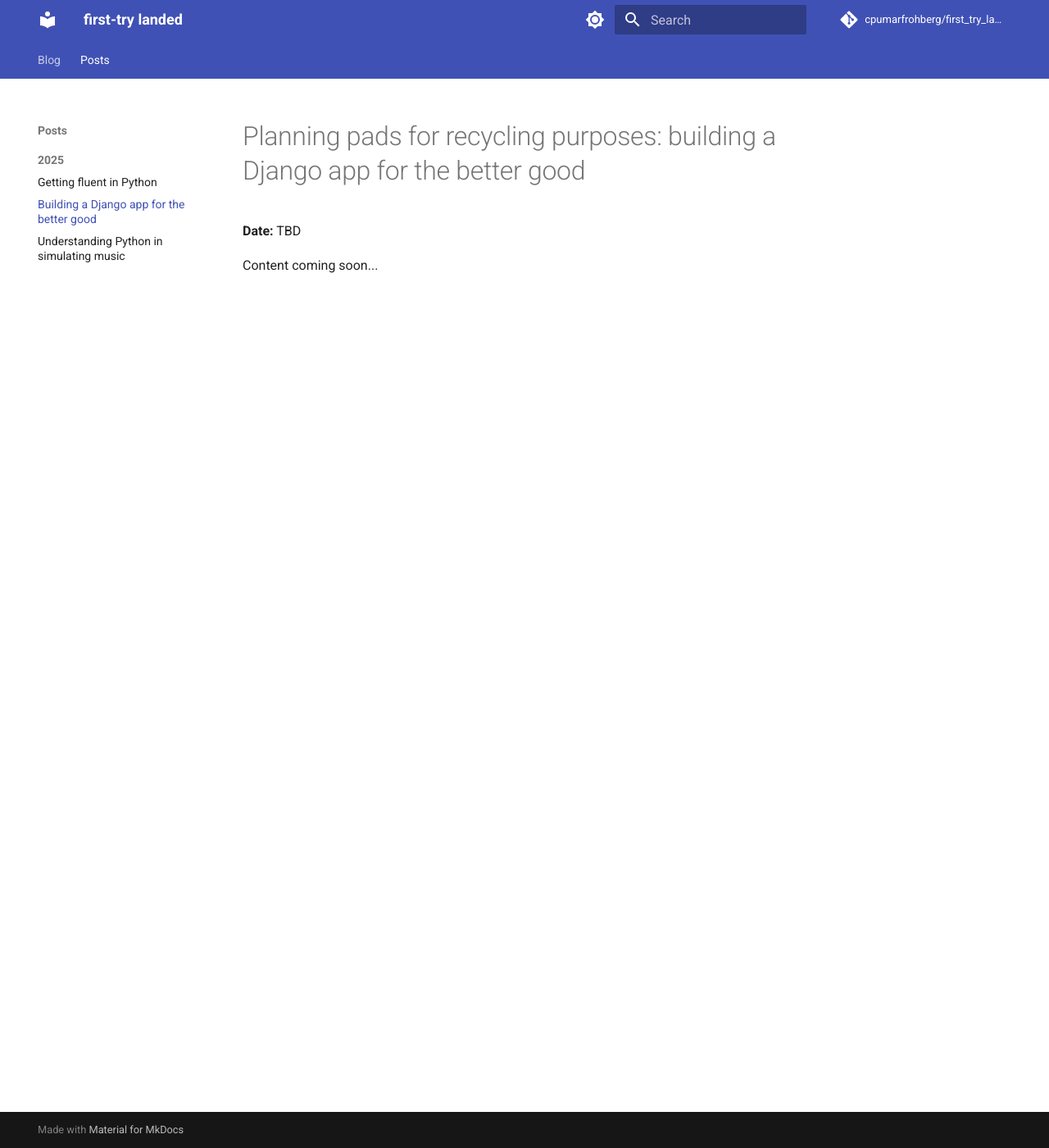
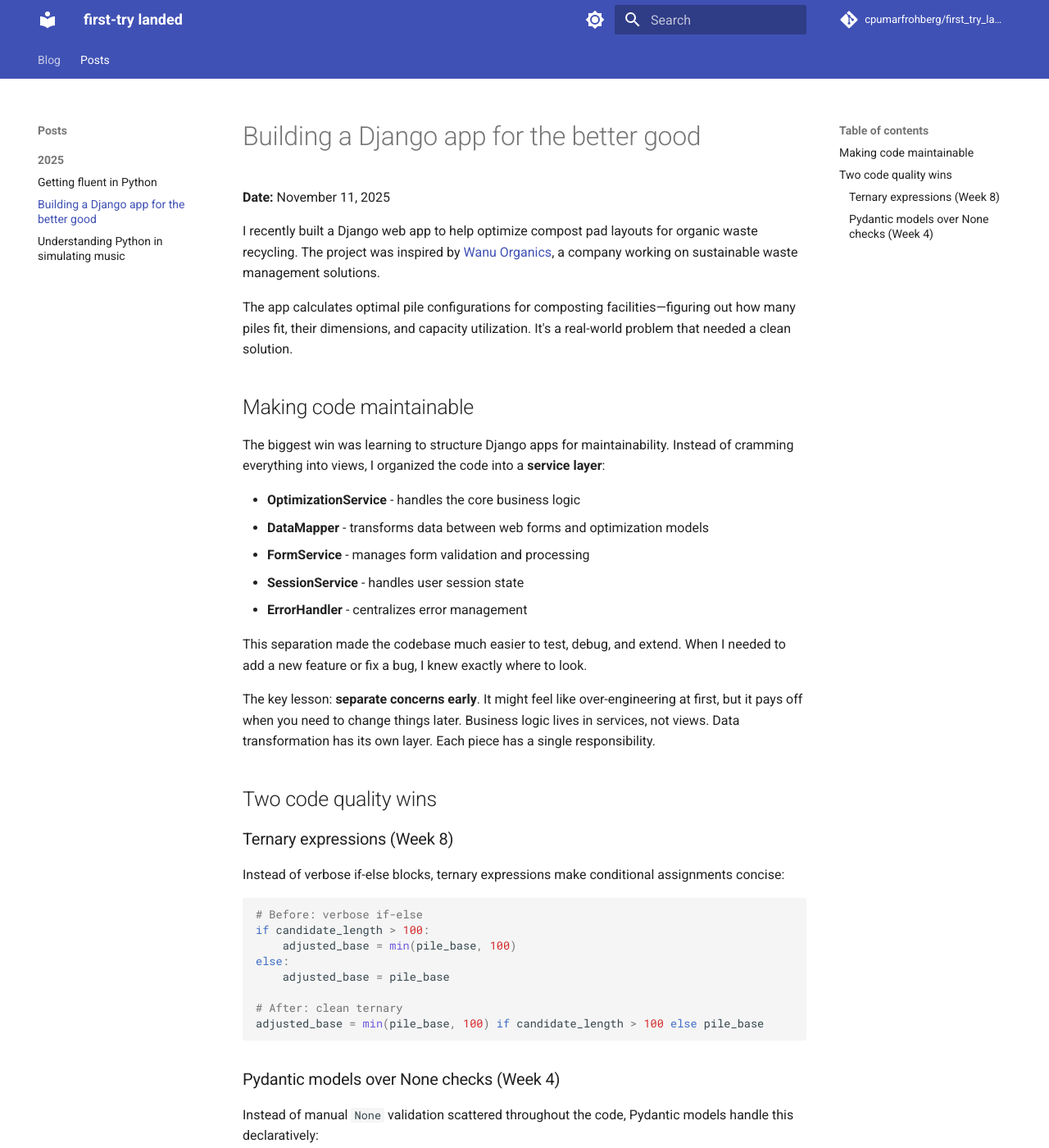
Before and after one commit to cpumarfrohberg/first_try_landed, an MkDocs documentation site: the page built from docs/posts/2025/planning-pads-recycling-django.md, in a window 1280 px wide and 1400 px high. Shown: the whole window at 82% size. Built offline with MkDocs 1.6.1 and Material for MkDocs 9.7.7, drawn with Linux system fonts in a browser that asks for light colours; comment, search, counter and statistics services are not loaded; some of the changed text lies outside the part shown.

Commit message:
build new blog version

````diff
--- a/docs/posts/2025/planning-pads-recycling-django.md
+++ b/docs/posts/2025/planning-pads-recycling-django.md
@@ -1,12 +1,80 @@
 ---
-title: "Planning pads for recycling purposes: building a Django app for the better good"
-date: TBD
+title: "Building a Django app for the better good"
+date: 2025-11-15
 categories:
   - Web Development
 ---
 
-# Planning pads for recycling purposes: building a Django app for the better good
+# Building a Django app for the better good
 
-**Date:** TBD
+**Date:** November 11, 2025
 
-Content coming soon...
+I recently built a Django web app to help optimize compost pad layouts for organic waste recycling. The project was inspired by [Wanu Organics](https://www.linkedin.com/company/wanuorganics/posts/?feedView=all), a company working on sustainable waste management solutions.
+
+The app calculates optimal pile configurations for composting facilities—figuring out how many piles fit, their dimensions, and capacity utilization. It's a real-world problem that needed a clean solution.
+
+## Making code maintainable
+
+The biggest win was learning to structure Django apps for maintainability. Instead of cramming everything into views, I organized the code into a **service layer**:
+
+- **OptimizationService** - handles the core business logic
+- **DataMapper** - transforms data between web forms and optimization models
+- **FormService** - manages form validation and processing
+- **SessionService** - handles user session state
+- **ErrorHandler** - centralizes error management
+
+This separation made the codebase much easier to test, debug, and extend. When I needed to add a new feature or fix a bug, I knew exactly where to look.
+
+The key lesson: **separate concerns early**. It might feel like over-engineering at first, but it pays off when you need to change things later. Business logic lives in services, not views. Data transformation has its own layer. Each piece has a single responsibility.
+
+## Two code quality wins
+
+### Ternary expressions (Week 8)
+
+Instead of verbose if-else blocks, ternary expressions make conditional assignments concise:
+
+```python
+# Before: verbose if-else
+if candidate_length > 100:
+    adjusted_base = min(pile_base, 100)
+else:
+    adjusted_base = pile_base
+
+# After: clean ternary
+adjusted_base = min(pile_base, 100) if candidate_length > 100 else pile_base
+```
+
+### Pydantic models over None checks (Week 4)
+
+Instead of manual `None` validation scattered throughout the code, Pydantic models handle this declaratively:
+
+```python
+# Before: manual None checks everywhere
+def process_material(method, amount, bulk_density=None):
+    if method == "tonnage":
+        if bulk_density is None:
+            raise ValueError("Bulk density required")
+        if bulk_density <= 0:
+            raise ValueError("Bulk density must be positive")
+    # ... more validation scattered around
+
+# After: Pydantic handles it
+class MaterialInput(BaseModel):
+    method: InputMeasure
+    amount: float = Field(..., gt=0)
+    bulk_density: float | None = Field(None, gt=0)
+
+    @field_validator("bulk_density")
+    @classmethod
+    def validate_bulk_density_required_for_tonnage(
+        cls, v: float | None, info: ValidationInfo
+    ) -> float | None:
+        method = info.data.get("method")
+        if method == InputMeasure.TONNAGE and v is None:
+            raise ValueError("Bulk density is required when using tonnage method")
+        return v
+```
+
+Pydantic validates at model creation, so invalid data never enters your business logic.
+
+You can see more of these maintainability patterns in the [project learnings](https://github.com/pybites/PDM_CarlosP/blob/main/wins.md).
````
